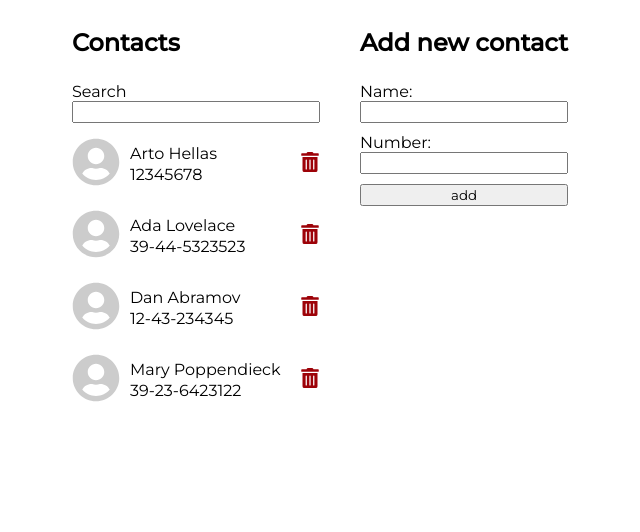
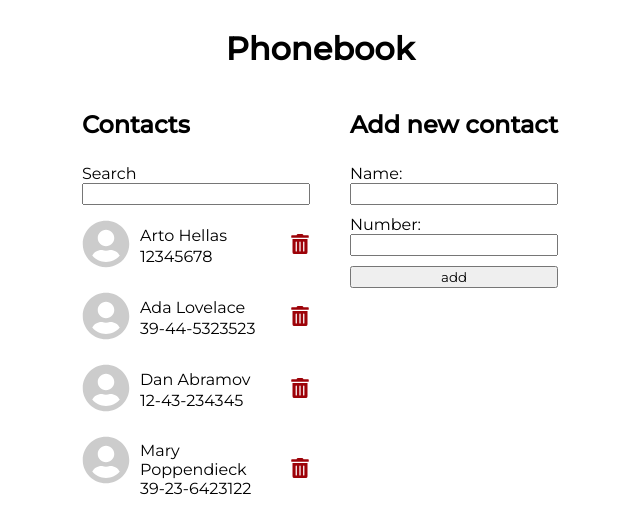
Before and after one commit to avreally/phonebook, a React (Create React App) app in the folder part2/phonebook/: page / in a window 1280 px wide. Shown: the top 532 px of the page, without its empty margins (320-960 px from the left). Built offline with nearby package versions, Linux system fonts and the light colour scheme; data requests are answered from the project's data file.

Commit message:
Added border-box box sizing, h1, fixed contacts layout

```diff
--- a/part2/phonebook/src/App.js
+++ b/part2/phonebook/src/App.js
@@ -201,7 +201,8 @@ const App = () => {
   };
 
   return (
-    <div>
+    <div className="wrapper">
+      <h1>Phonebook</h1>
       <div className="container">
         <div className="contacts">
           <h2>Contacts</h2>
--- a/part2/phonebook/src/index.css
+++ b/part2/phonebook/src/index.css
@@ -1,5 +1,22 @@
 * {
   font-family: "Montserrat", sans-serif;
+}
+
+html {
+  box-sizing: border-box;
+}
+
+*,
+*::before,
+*::after {
+  box-sizing: inherit;
+}
+
+.wrapper {
+  display: flex;
+  flex-direction: column;
+  /*justify-content: center;*/
+  align-items: center;
 }
 
 .container {
@@ -49,7 +66,7 @@
 }
 
 .contacts {
-  max-width: 250px;
+  max-width: 270px;
 }
 
 .person-container {
```
